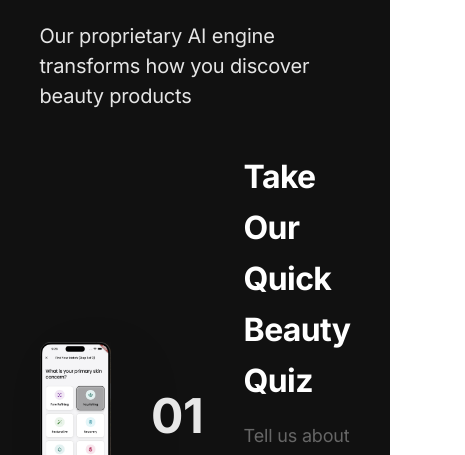
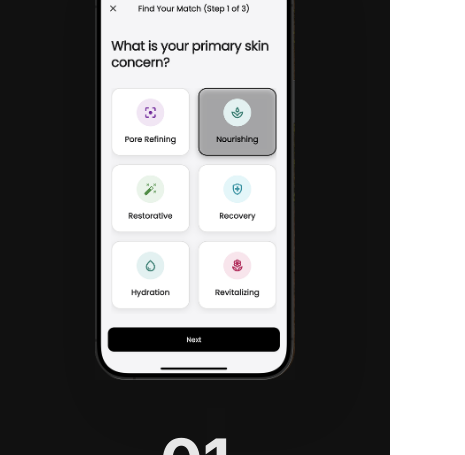
Before and after one commit to ikejeon/rebound-landing, a website: page index.html in a window 390 px wide. Shown: the part 1545-2000 px from the top of the page, 465 px wide, since content can reach past the window. Drawn offline with Linux system fonts and the light colour scheme.

Commit message:
mobile responsive

```diff
--- a/index.html
+++ b/index.html
@@ -144,6 +144,146 @@
             margin-left: auto;
             margin-right: auto;
             padding: 0 20px;
+        }
+
+        /* Mobile responsiveness fixes */
+        @media (max-width: 768px) {
+            .step {
+                flex-direction: column;
+                text-align: center;
+                padding: 0 15px;
+                margin-bottom: 60px;
+                position: relative;
+            }
+
+            .step-number {
+                font-size: 4rem;
+                margin-bottom: 15px;
+                margin-right: 0;
+                line-height: 1;
+                position: relative;
+                z-index: 2;
+            }
+
+            .step-content {
+                width: 100%;
+                padding-right: 0;
+                position: relative;
+                z-index: 2;
+            }
+
+            .step-content h3 {
+                font-size: 1.6rem;
+                margin-bottom: 10px;
+            }
+
+            .step-content p {
+                font-size: 0.95rem;
+            }
+
+            .step-image {
+                width: 100%;
+                margin-top: 20px;
+                display: flex;
+                justify-content: center;
+                position: relative;
+                z-index: 2;
+            }
+
+            .step-image img {
+                max-width: 80%;
+                height: auto;
+            }
+
+            /* Fix for mobile viewport issues */
+            .section-pad {
+                padding: 70px 0;
+            }
+
+            .section-header {
+                margin-bottom: 50px;
+                padding: 0 10px;
+            }
+
+            .section-header h2 {
+                font-size: 2rem;
+                line-height: 1.2;
+            }
+
+            .section-header p {
+                font-size: 1rem;
+            }
+
+            /* Responsive card grid */
+            .product-card-grid {
+                grid-template-columns: 1fr;
+            }
+
+            /* Improve navbar on mobile */
+            nav {
+                height: 70px;
+            }
+
+            .logo a {
+                font-size: 1.4rem;
+            }
+
+            /* Fix for 01, 02, 03 numbered sections */
+            #how-it-works .step-number {
+                display: inline-block;
+                width: auto;
+                margin: 0 auto 15px;
+            }
+
+            /* Fix text width in dark sections */
+            .dark-section .container {
+                box-sizing: border-box;
+            }
+
+            .dark-section p {
+                max-width: 100%;
+            }
+
+            .mockup-container {
+                flex-direction: column;
+            }
+
+            .mockup-features {
+                margin-left: 0;
+                margin-top: 30px;
+            }
+
+            /* Fix phone mockup size */
+            .phone-mockup-container {
+                max-width: 250px;
+                margin: 0 auto;
+            }
+
+            /* Fix app screenshots container on mobile */
+            .app-screenshots {
+                gap: 15px;
+            }
+
+            /* Improve the hero section spacing on mobile */
+            .hero-content h1 {
+                font-size: 2.2rem;
+                line-height: 1.3;
+            }
+
+            .hero-content p {
+                font-size: 1rem;
+            }
+
+            /* Fix content overflow */
+            body {
+                overflow-x: hidden;
+                width: 100%;
+            }
+
+            .container {
+                width: 95%;
+                padding: 0 10px;
+            }
         }
     </style>
 </head>
```
